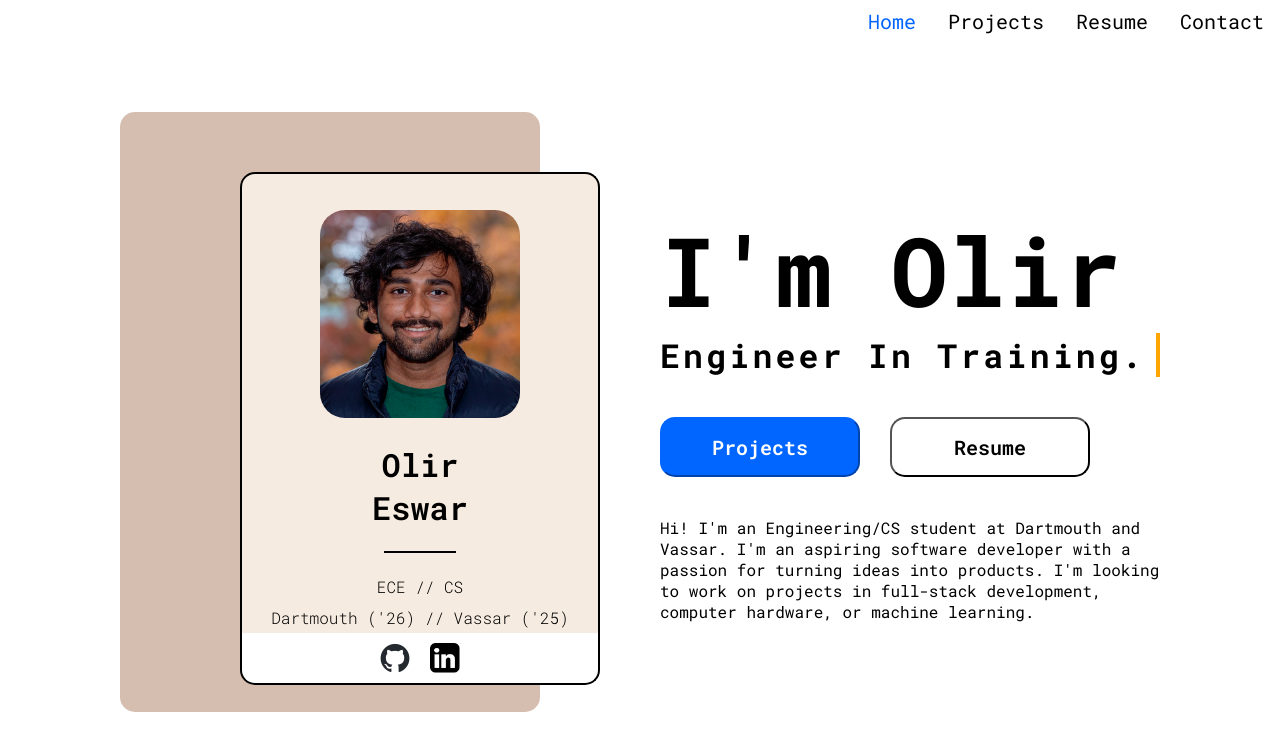
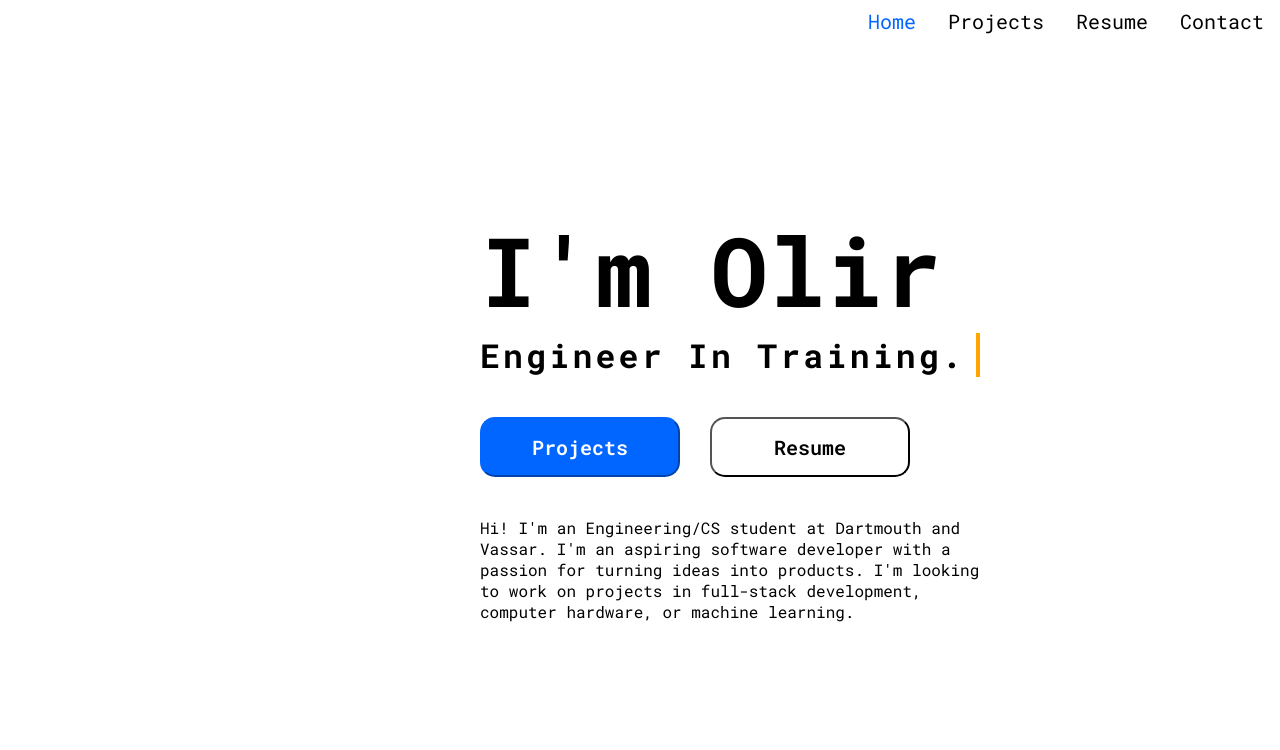
Before and after one commit to OlirEswar/OlirEswar.com, a React (Vite) app: page / in a window 1280 px wide. Shown: the top 750 px of the page. Built offline with nearby package versions, Linux system fonts and the light colour scheme.

Commit message:
Testing removing profile card to see if styles deploy correctly

```diff
--- a/src/main.jsx
+++ b/src/main.jsx
@@ -24,7 +24,6 @@ ReactDOM.createRoot(document.getElementById("root")).render(
           path="/"
           element={
             <div className="main-container">
-              <ProfileCard />
               <Bio />
             </div>
           }
```
